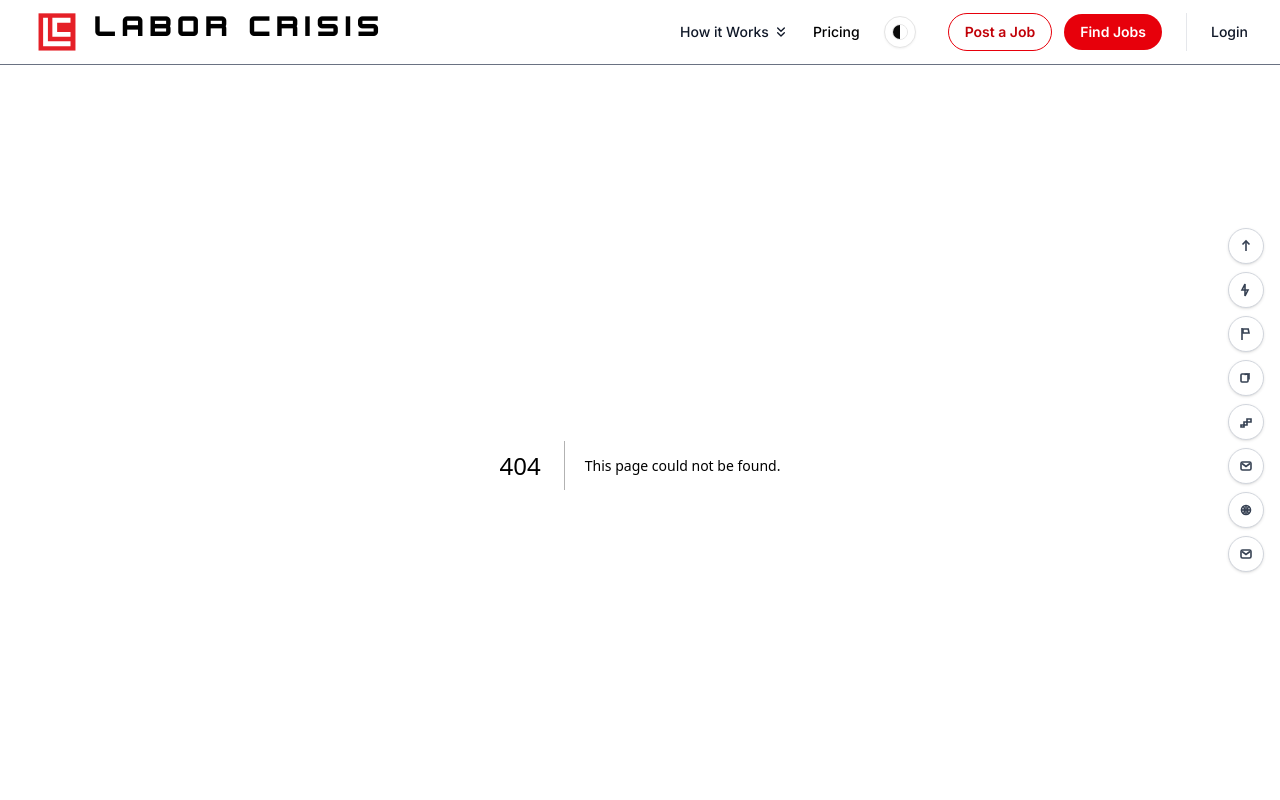
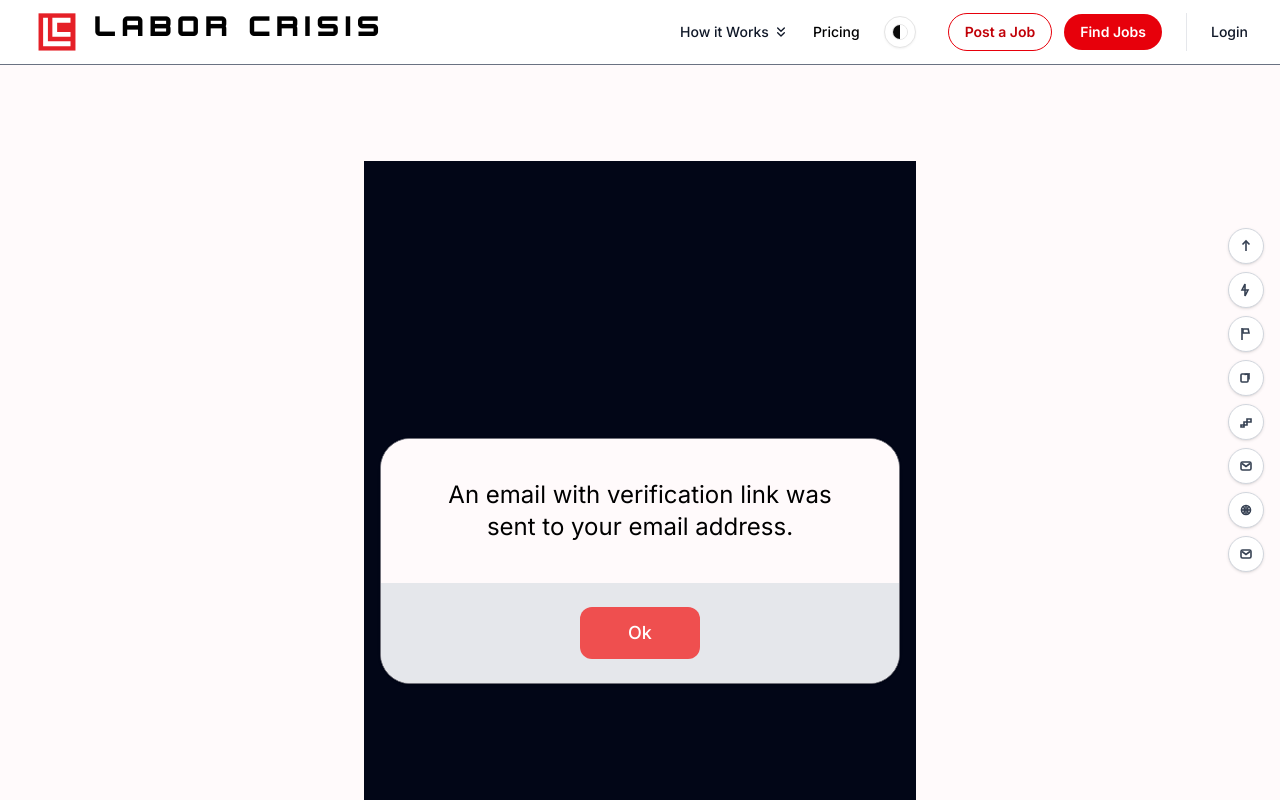
Before and after one commit to RossDev1201/laborcrisisbetav2, a Next.js app: page /signup/verify-email in a window 1280 px wide. Before the commit this address had no page. Shown: the top 800 px of the page. Built offline with nearby package versions, Linux system fonts and the light colour scheme.

Commit message:
update login page

```diff
--- a/app/(auth)/signup/client/page.tsx
+++ b/app/(auth)/signup/client/page.tsx
@@ -12,17 +12,15 @@ async function handleClientSignup(formData: FormData) {
   if (!name || !email || !password || !confirmPassword) {
     redirect("/signup/client?error=missing_fields");
   }
-
   if (password !== confirmPassword) {
     redirect("/signup/client?error=password_mismatch");
   }
-
   if (password.length < 8) {
     redirect("/signup/client?error=password_too_short");
   }
 
-  // TODO: create client/company user in DB
-  redirect("/login?signup=success");
+  // TODO: create user + send verification email
+  redirect("/signup/verify-email");
 }
 
 export default function ClientSignupPage({
@@ -33,29 +31,25 @@ export default function ClientSignupPage({
   const errorCode = searchParams?.error;
   let errorMessage: string | null = null;
 
-  if (errorCode === "missing_fields") {
-    errorMessage = "Please fill in all the fields.";
-  } else if (errorCode === "password_mismatch") {
-    errorMessage = "Passwords do not match.";
-  } else if (errorCode === "password_too_short") {
-    errorMessage = "Password must be at least 8 characters.";
-  }
+  if (errorCode === "missing_fields") errorMessage = "Please fill in all the fields.";
+  else if (errorCode === "password_mismatch") errorMessage = "Passwords do not match.";
+  else if (errorCode === "password_too_short") errorMessage = "Password must be at least 8 characters.";
 
   return (
-    <main className="bg-[#020617] flex justify-center py-24">
-      <section className="w-full max-w-md rounded-3xl border border-[#D4D4D8] bg-[#020617] px-8 py-8 shadow-sm">
-        <h1 className="text-xl md:text-2xl font-semibold text-center text-white">
+    <main className="relative left-1/2 -translate-x-1/2 w-screen bg-[#FFFAFB] dark:bg-[#020617] py-24">
+      <div className="mx-auto flex justify-center px-4">
+        <section className="w-full max-w-md rounded-3xl border border-[#D4D4D8] bg-white dark:bg-[#020617] px-8 py-8 shadow-sm">
+          <h1 className="text-xl md:text-2xl font-semibold text-center text-black dark:text-white">
             Create your Client Account
           </h1>
 
           {errorMessage && (
-          <p className="mt-4 text-center text-sm text-red-500">
-            {errorMessage}
-          </p>
+            <p className="mt-4 text-center text-sm text-red-500">{errorMessage}</p>
           )}
 
           <ClientSignupForm action={handleClientSignup} />
         </section>
+      </div>
     </main>
   );
 }
--- a/app/(auth)/signup/service-provider/page.tsx
+++ b/app/(auth)/signup/service-provider/page.tsx
@@ -12,17 +12,15 @@ async function handleSignup(formData: FormData) {
   if (!name || !email || !password || !confirmPassword) {
     redirect("/signup/service-provider?error=missing_fields");
   }
-
   if (password !== confirmPassword) {
     redirect("/signup/service-provider?error=password_mismatch");
   }
-
   if (password.length < 8) {
     redirect("/signup/service-provider?error=password_too_short");
   }
 
-  // TODO: create user, hash password, etc.
-  redirect("/login?signup=success");
+  // TODO: create user + send verification email
+  redirect("/signup/verify-email");
 }
 
 export default function ServiceProviderSignupPage({
@@ -33,29 +31,25 @@ export default function ServiceProviderSignupPage({
   const errorCode = searchParams?.error;
   let errorMessage: string | null = null;
 
-  if (errorCode === "missing_fields") {
-    errorMessage = "Please fill in all the fields.";
-  } else if (errorCode === "password_mismatch") {
-    errorMessage = "Passwords do not match.";
-  } else if (errorCode === "password_too_short") {
-    errorMessage = "Password must be at least 8 characters.";
-  }
+  if (errorCode === "missing_fields") errorMessage = "Please fill in all the fields.";
+  else if (errorCode === "password_mismatch") errorMessage = "Passwords do not match.";
+  else if (errorCode === "password_too_short") errorMessage = "Password must be at least 8 characters.";
 
   return (
-    <main className="bg-[#020617] flex justify-center py-24">
-      <section className="w-full max-w-md rounded-3xl border border-[#D4D4D8] bg-[#020617] px-8 py-8 shadow-sm">
-        <h1 className="text-xl md:text-2xl font-semibold text-center text-white">
+    <main className="relative left-1/2 -translate-x-1/2 w-screen bg-[#FFFAFB] dark:bg-[#020617] py-24">
+      <div className="mx-auto flex justify-center px-4">
+        <section className="w-full max-w-md rounded-3xl border border-[#D4D4D8] bg-white dark:bg-[#020617] px-8 py-8 shadow-sm">
+          <h1 className="text-xl md:text-2xl font-semibold text-center text-black dark:text-white">
             Create your Account
           </h1>
 
           {errorMessage && (
-          <p className="mt-4 text-center text-sm text-red-500">
-            {errorMessage}
-          </p>
+            <p className="mt-4 text-center text-sm text-red-500">{errorMessage}</p>
           )}
 
           <ServiceProviderSignupForm action={handleSignup} />
         </section>
+      </div>
     </main>
   );
 }
--- /dev/null
+++ b/app/(auth)/signup/verify-email/page.tsx
@@ -0,0 +1,42 @@
+export default function VerifyEmailPage() {
+  return (
+    <main className="min-h-screen bg-[#020617] flex items-center justify-center px-4">
+      {/* Card */}
+      <section
+        className="
+          w-full max-w-[520px]
+          rounded-[30px]
+          border border-[#71717A]
+          bg-[#FFFAFB] dark:bg-[#020617]
+          overflow-hidden
+          shadow-sm
+        "
+      >
+        {/* Message area */}
+        <div className="px-10 py-10 bg-[#FFFAFB] dark:bg-[#020617]">
+          <p className="text-center text-xl md:text-2xl text-black dark:text-white">
+            An email with verification link was sent to your email address.
+          </p>
+        </div>
+
+        {/* Footer with button */}
+        <div className="bg-[#E5E7EB] dark:bg-[#020617] px-10 py-6 flex justify-center">
+          <a
+            href="/login"
+            className="
+              inline-flex items-center justify-center
+              rounded-[12px]
+              px-12 py-3
+              text-lg font-medium
+              bg-[#EF4F4F] hover:bg-[#e03f3f]
+              text-white
+              transition
+            "
+          >
+            Ok
+          </a>
+        </div>
+      </section>
+    </main>
+  );
+}
```
Lines whose indentation alone changed are shown as unchanged.
